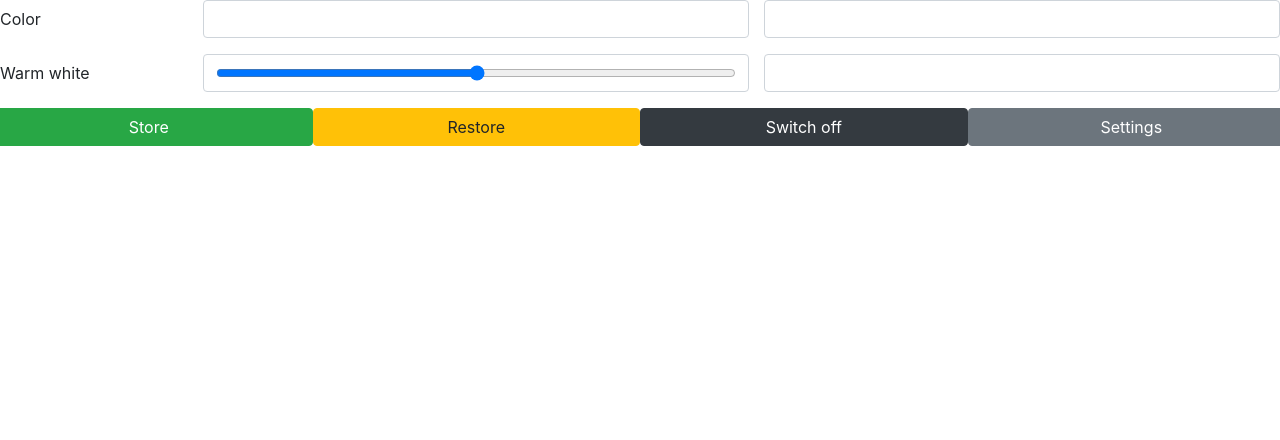
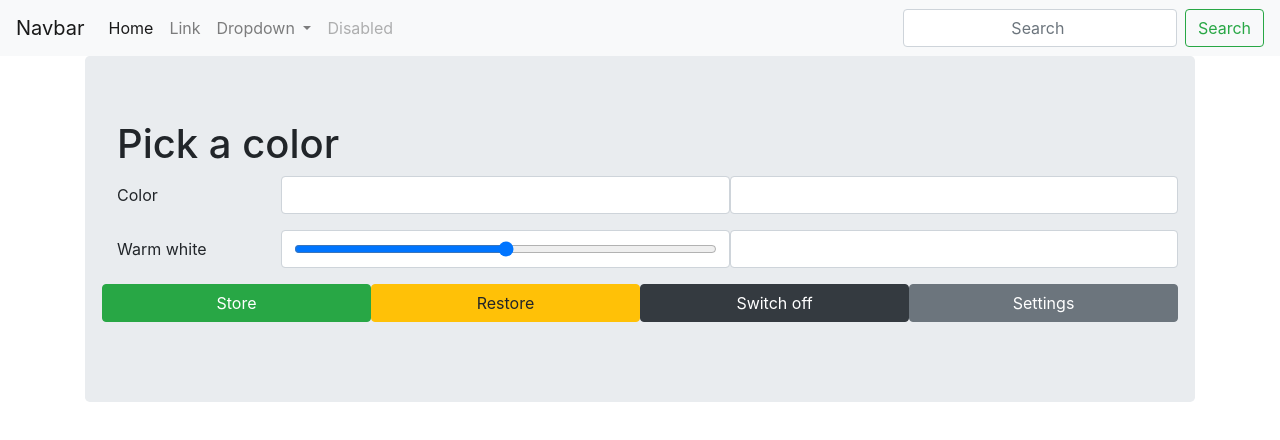
Before and after one commit to heavy-matill/ESPAsyncColorPicker, a plain HTML site: page data/index.html in a window 1280 px wide. Drawn offline with nearby package versions, Linux system fonts and the light colour scheme; no server answers.

Commit message:
dummy navbar

```diff
--- a/data/index.html
+++ b/data/index.html
@@ -3,8 +3,15 @@
 
 <head>
     <title>ESP Async Color Picker</title>
+    <meta name="viewport" content="width=device-width, initial-scale=1, shrink-to-fit=no">
+    <script src="https://ajax.googleapis.com/ajax/libs/jquery/3.5.1/jquery.min.js"></script>
     <link rel="stylesheet" href="https://maxcdn.bootstrapcdn.com/bootstrap/4.0.0/css/bootstrap.min.css"
         integrity="sha384-Gn5384xqQ1aoWXA+058RXPxPg6fy4IWvTNh0E263XmFcJlSAwiGgFAW/dAiS6JXm" crossorigin="anonymous">
+    <script>
+        $(document).ready(function () {
+            $('#nav').load('nav.html');
+        });
+    </script>
     <style>
         input[type="color"] {
             opacity: 0;
@@ -46,7 +53,7 @@
 
         function styleColor(s) {
             document.getElementById('inputColorWrapper').style.backgroundColor = s;
-            document.bgColor = s;
+            document.body.style.backgroundColor = s;
         }
 
         function styleWhite(w) {
@@ -124,26 +131,26 @@
     </script>
 
 <body onload="loadColor();loadWhite();">
-    <div>
+    <div id="nav"></div>
+    <div class="container">
+        <div class="jumbotron">
+            <h1>Pick a color</h1>
             <div class="form-group row">
                 <label class="col-md-12 col-lg-2 col-form-label">Color</label>
                 <div class="col-md-6 col-lg-5 form-control" id="inputColorWrapper">
                     <input class="form-control" type="color" style="" id="inputColor"
                         oninput="setColor(this.value);sendColor();">
                 </div>
-            <div class="col-md-6 col-lg-5">
-                <input type="text" class="form-control" id="inputHex" onfocusout="setColor(this.value)">
-            </div>
+                <input type="text" class="col-md-6 col-lg-5 form-control" id="inputHex"
+                    onfocusout="setColor(this.value)">
             </div>
             <div class="form-group row">
                 <label class="col-md-12 col-lg-2 col-form-label">Warm white</label>
                 <div class="col-md-6 col-lg-5 form-control" id=inputWWrapper>
                     <input type="range" min="0" max="255" id="inputW" oninput="setWhite(this.value);sendWhite();">
                 </div>
-            <div class="col-md-6 col-lg-5">
-                <input type="number" min="0" max="255" class="form-control" id="inputWNumber"
+                <input type="number" min="0" max="255" class="col-md-6 col-lg-5 form-control" id="inputWNumber"
                     onchange="setWhite(this.value)">
-            </div>
             </div>
             <div class="form-group row">
                 <button class="col-md-6 col-lg-3 btn btn-success" onclick="sendStore();">Store</button>
@@ -152,6 +159,8 @@
                 <button class="col-md-6 col-lg-3 btn btn-secondary">Settings</button>
             </div>
         </div>
+    </div>
+
 </body>
 
 </html>
--- /dev/null
+++ b/data/nav.html
@@ -0,0 +1,50 @@
+<!DOCTYPE html>
+<html>
+
+<head>
+    <link rel="stylesheet" href="https://maxcdn.bootstrapcdn.com/bootstrap/4.0.0/css/bootstrap.min.css"
+        integrity="sha384-Gn5384xqQ1aoWXA+058RXPxPg6fy4IWvTNh0E263XmFcJlSAwiGgFAW/dAiS6JXm" crossorigin="anonymous">
+</head>
+
+<body>
+    <nav class="navbar navbar-expand-lg navbar-light bg-light">
+        <a class="navbar-brand" href="#">Navbar</a>
+        <button class="navbar-toggler" type="button" data-toggle="collapse" data-target="#navbarSupportedContent"
+            aria-controls="navbarSupportedContent" aria-expanded="false" aria-label="Toggle navigation">
+            <span class="navbar-toggler-icon"></span>
+        </button>
+
+        <div class="collapse navbar-collapse" id="navbarSupportedContent">
+            <ul class="navbar-nav mr-auto">
+                <li class="nav-item active">
+                    <a class="nav-link" href="#">Home <span class="sr-only">(current)</span></a>
+                </li>
+                <li class="nav-item">
+                    <a class="nav-link" href="#">Link</a>
+                </li>
+                <li class="nav-item dropdown">
+                    <a class="nav-link dropdown-toggle" href="#" id="navbarDropdown" role="button"
+                        data-toggle="dropdown" aria-haspopup="true" aria-expanded="false">
+                        Dropdown
+                    </a>
+                    <div class="dropdown-menu" aria-labelledby="navbarDropdown">
+                        <a class="dropdown-item" href="#">Action</a>
+                        <a class="dropdown-item" href="#">Another action</a>
+                        <div class="dropdown-divider"></div>
+                        <a class="dropdown-item" href="#">Something else here</a>
+                    </div>
+                </li>
+                <li class="nav-item">
+                    <a class="nav-link disabled" href="#">Disabled</a>
+                </li>
+            </ul>
+            <form class="form-inline my-2 my-lg-0">
+                <input class="form-control mr-sm-2" type="search" placeholder="Search" aria-label="Search">
+                <button class="btn btn-outline-success my-2 my-sm-0" type="submit">Search</button>
+            </form>
+        </div>
+    </nav>
+
+</body>
+
+</html>
```
Lines whose indentation alone changed are shown as unchanged.
